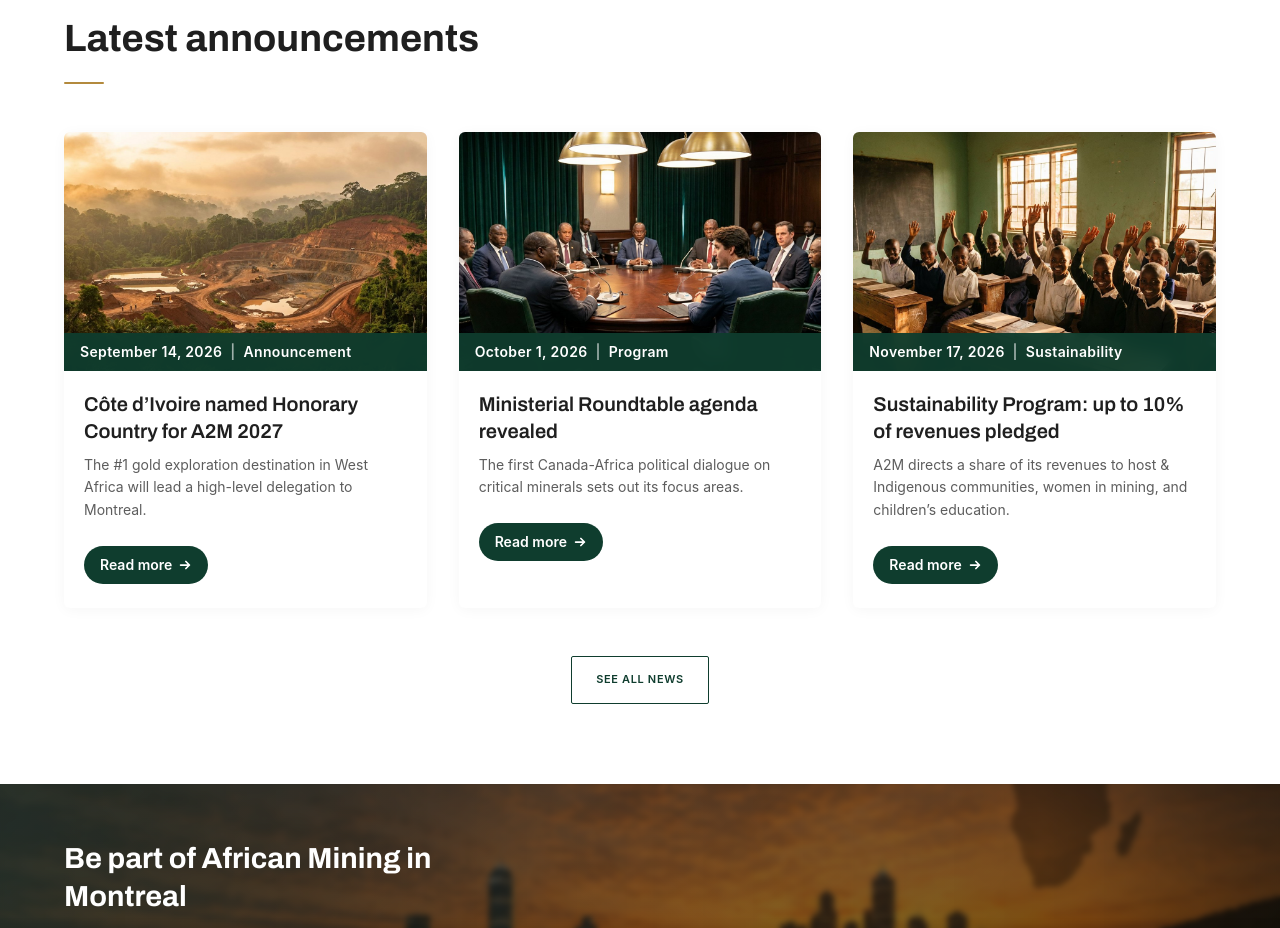
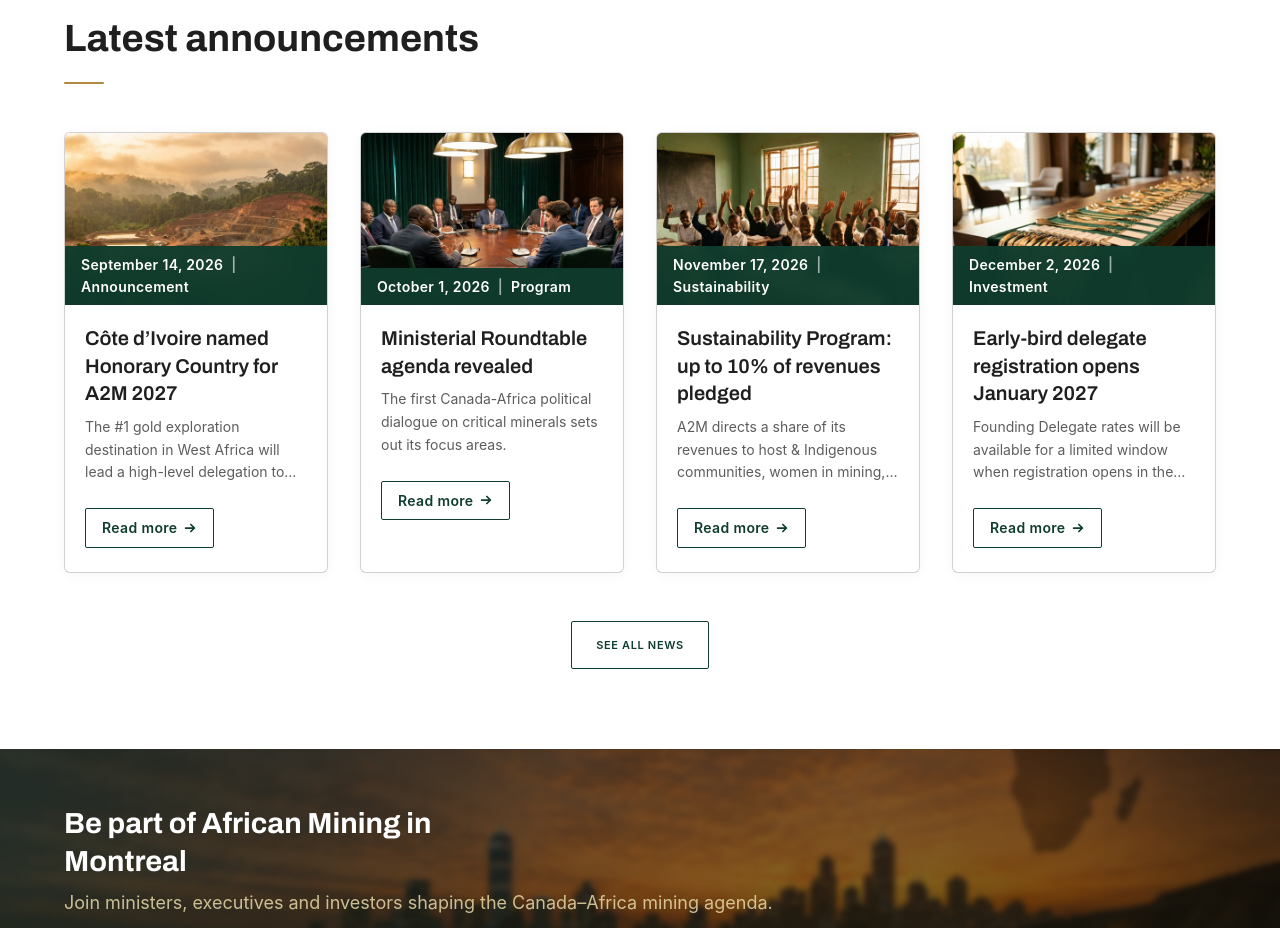
Before and after one commit to asaklex/a2m-2027-refresh, a React (Vite) app: page /en in a window 1280 px wide. Shown: the part 5601-6529 px from the top of the page. Built offline with nearby package versions, Linux system fonts and the light colour scheme; a web font is replaced by a local one.

Commit message:
20260918 home+nav: Read more buttons as outline style (white/emerald, like waitlist); card borders darker; 4th news article (4-up grid); remove Highlights from Program sticky sub-nav + sitemap (owner request)

```diff
--- a/src/pages/HomePage.tsx
+++ b/src/pages/HomePage.tsx
@@ -150,6 +150,13 @@ const news = [
     title: 'Sustainability Program: up to 10% of revenues pledged',
     body: 'A2M directs a share of its revenues to host & Indigenous communities, women in mining, and children’s education.',
     image: '/images/news/sustainability-pledge.jpg',
+  },
+  {
+    date: 'December 2, 2026',
+    category: 'Investment',
+    title: 'Early-bird delegate registration opens January 2027',
+    body: 'Founding Delegate rates will be available for a limited window when registration opens in the new year.',
+    image: '/images/news/early-bird-open.jpg',
   },
 ]
 
@@ -417,10 +424,10 @@ export default function HomePage() {
           <Eyebrow>News</Eyebrow>
           <h2 className="mt-3 font-display text-h1 text-ink">Latest announcements</h2>
           <span className="mt-5 block h-0.5 w-10 rounded-full bg-gold" aria-hidden="true" />
-          <ul className="mt-12 grid grid-cols-1 gap-8 md:grid-cols-3">
+          <ul className="mt-12 grid grid-cols-1 gap-8 md:grid-cols-2 lg:grid-cols-4">
             {news.map((item) => (
               <li key={item.title}>
-                <article className="group flex h-full flex-col overflow-hidden rounded-md bg-card shadow-card transition-all duration-300 hover:-translate-y-1 hover:shadow-card-hover focus-within:-translate-y-1 focus-within:shadow-card-hover">
+                <article className="group flex h-full flex-col overflow-hidden rounded-md border border-anthracite/20 bg-card shadow-card transition-all duration-300 hover:-translate-y-1 hover:border-emerald-cta/50 hover:shadow-card-hover focus-within:-translate-y-1 focus-within:shadow-card-hover">
                   <div className="relative">
                     <img
                       alt=""
@@ -437,7 +444,7 @@ export default function HomePage() {
                     <p className="mt-2 line-clamp-3 text-small leading-relaxed text-muted">{item.body}</p>
                     <div className="mt-5 pt-1">
                       <a
-                        className="inline-flex items-center gap-1.5 rounded-full bg-emerald-cta px-4 py-2 text-small font-semibold text-ivory transition-colors duration-200 hover:bg-gold focus-visible:outline-2 focus-visible:outline-offset-2 focus-visible:outline-emerald-cta"
+                        className="inline-flex items-center gap-1.5 rounded-sm border border-emerald-cta bg-ivory px-4 py-2 text-small font-semibold tracking-wide text-emerald-cta transition-colors duration-200 hover:bg-emerald-cta hover:text-ivory focus-visible:outline-2 focus-visible:outline-offset-2 focus-visible:outline-emerald-cta"
                         href="/en/news"
                       >
                         Read more
--- a/src/pages/ProgramPage.tsx
+++ b/src/pages/ProgramPage.tsx
@@ -53,10 +53,7 @@ export default function ProgramPage() {
       </span>
       <div className="relative min-w-0 flex-1">
         <nav aria-label="In this section" className="flex items-center gap-1 overflow-x-auto py-2 [scrollbar-width:none] [&::-webkit-scrollbar]:hidden">
-          <a href="#highlights" data-nav-id="highlights" aria-current="true" className="whitespace-nowrap rounded-sm px-3 py-1.5 font-medium transition-colors bg-mist text-emerald-deep">
-            Highlights
-          </a>
-          <a href="#sessions" data-nav-id="sessions" className="whitespace-nowrap rounded-sm px-3 py-1.5 font-medium transition-colors text-muted hover:bg-anthracite/5 hover:text-anthracite">
+          <a href="#sessions" data-nav-id="sessions" className="whitespace-nowrap rounded-sm px-3 py-1.5 font-medium transition-colors bg-mist text-emerald-deep">
             Conference Themes
           </a>
           <a href="#schedule" data-nav-id="schedule" className="whitespace-nowrap rounded-sm px-3 py-1.5 font-medium transition-colors text-muted hover:bg-anthracite/5 hover:text-anthracite">
--- a/src/pages/SitemapPage.tsx
+++ b/src/pages/SitemapPage.tsx
@@ -89,11 +89,6 @@ export default function SitemapPage() {
             Features
           </Link>
           <ul className="mt-4 flex flex-col gap-2 border-hairline border-l pl-4">
-            <li>
-              <Link className="text-body text-muted transition-colors hover:text-emerald-cta" to="/en/program#highlights">
-                Highlights
-              </Link>
-            </li>
             <li>
               <Link className="text-body text-muted transition-colors hover:text-emerald-cta" to="/en/program/honorary-country">
                 Honorary Country
```
